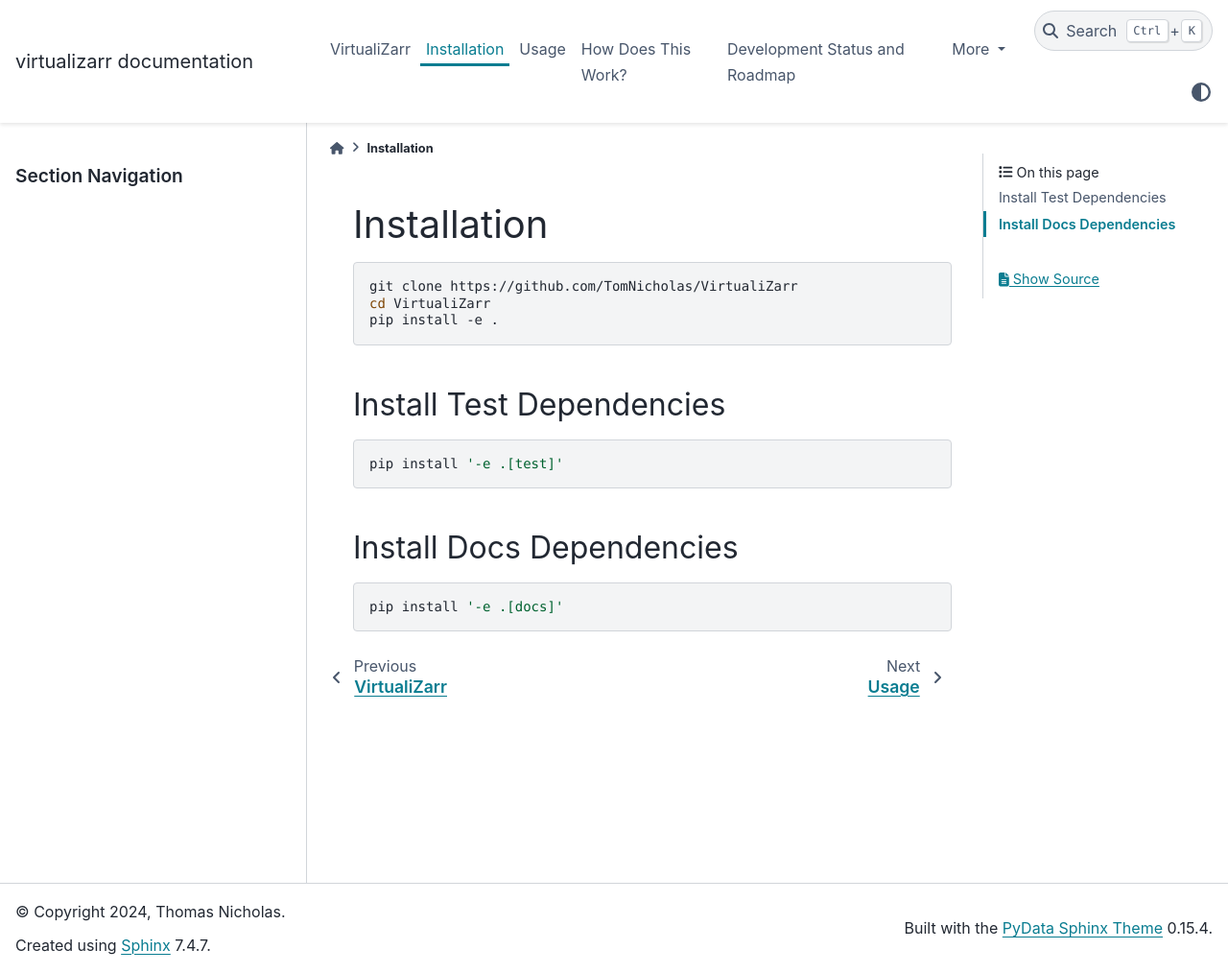
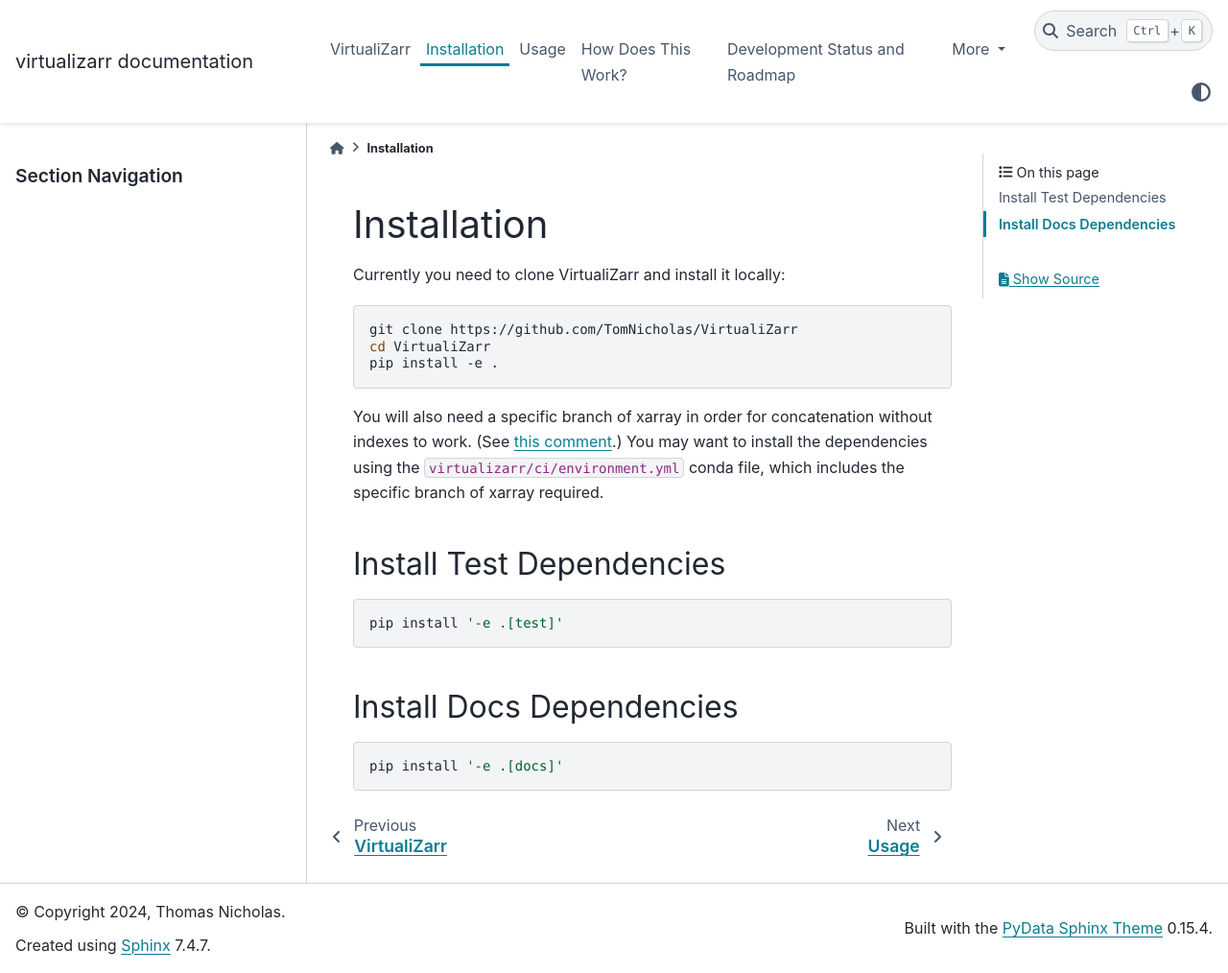
Before and after one commit to zarr-developers/VirtualiZarr, a Sphinx documentation site: the page built from docs/installation.md, in a window 1280 px wide and 1014 px high. Shown: the whole window at 96% size. Built offline with Sphinx 7.4.7 and the PyData theme 0.15.4, drawn with Linux system fonts in a browser that asks for light colours.

Commit message:
describe why fork of xarray is required

````diff
--- a/docs/installation.md
+++ b/docs/installation.md
@@ -1,11 +1,14 @@
 # Installation
 
+Currently you need to clone VirtualiZarr and install it locally:
 
 ```shell
 git clone https://github.com/TomNicholas/VirtualiZarr
 cd VirtualiZarr
 pip install -e .
 ```
+
+You will also need a specific branch of xarray in order for concatenation without indexes to work. (See [this comment](https://github.com/TomNicholas/VirtualiZarr/issues/14#issuecomment-2018369470).) You may want to install the dependencies using the `virtualizarr/ci/environment.yml` conda file, which includes the specific branch of xarray required.
 
 
 ## Install Test Dependencies
````
